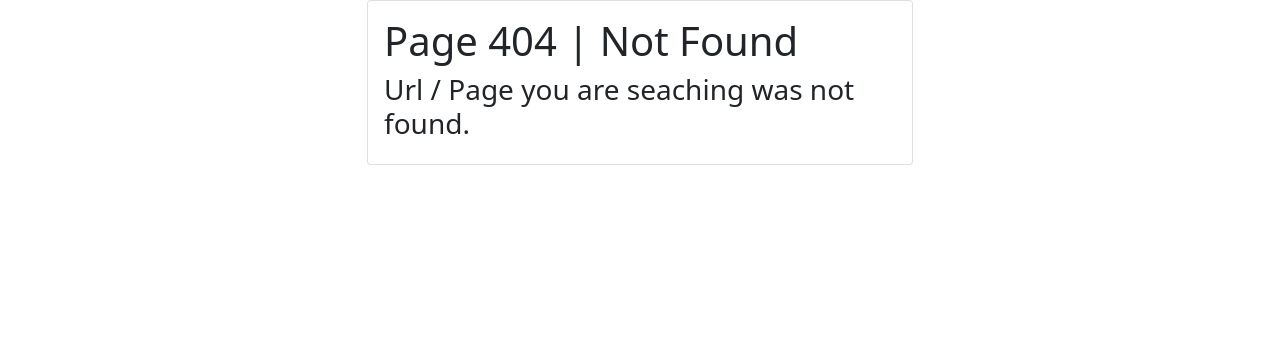
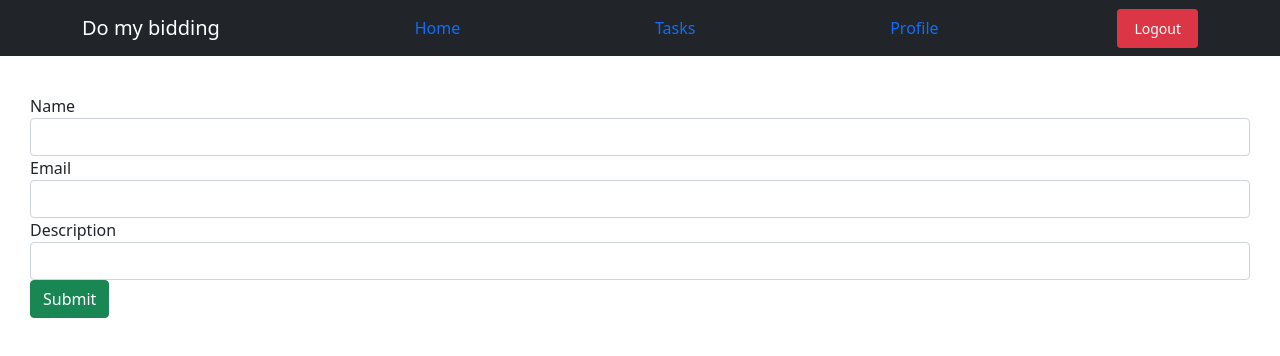
Before and after one commit to perusicani/RWA_front, a React (Create React App) app: page /profile/update in a window 1280 px wide. Before the commit this address had no page. Shown: the top 356 px of the page. Built offline with nearby package versions, Linux system fonts and the light colour scheme; no server answers; sample sign-in values are in the browser's storage.

Commit message:
- Profile update page

```diff
--- a/src/App.js
+++ b/src/App.js
@@ -21,6 +21,7 @@ import PrivateRoute from './PrivateRoute';
 import Tasks from './components/frontend/Tasks';
 import TaskUpdate from './components/task_components/task_actions/TaskUpdate';
 import Profile from './components/frontend/Profile';
+import ProfileUpdate from './components/frontend/profile_component/ProfileUpdate';
 
 
 axios.defaults.baseURL = "http://localhost:8000";
@@ -63,6 +64,7 @@ function App() {
               <Route path='/tasks/create' name='TaskCreate' element={<TaskCreate />}></Route>
               <Route path='/tasks/update' name='TaskUpdate' element={<TaskUpdate />} ></Route>
               <Route path='/profile' name='Profile' element={<Profile />} ></Route>
+              <Route path='/profile/update' name='ProfileUpdate' element={<ProfileUpdate />} ></Route>
             </Route>
           </Route>
 
--- a/src/components/frontend/Profile.js
+++ b/src/components/frontend/Profile.js
@@ -6,6 +6,8 @@ import Breadcrumb from 'react-bootstrap/Breadcrumb';
 import Card from 'react-bootstrap/Card';
 import ListGroup from 'react-bootstrap/ListGroup';
 import Loader from 'react-spinners/BeatLoader';
+
+import { Link } from 'react-router-dom';
 
 function Profile() {
 
@@ -17,28 +19,31 @@ function Profile() {
     const [id, setId] = useState('');
     const [user, setUser] = useState();
 
+    const [error, setError] = useState(false);
+
     useEffect(() => {
         const queryParams = new URLSearchParams(window.location.search);
         const id = queryParams.get('id');
         // this.setState({ id: id });
         setId({ id: id });
 
-        axios.get('/api/users/' + id,
-            // {
-            //     onDownloadProgress: (progressEvent) => {
-            //         let percentCompleted = Math.floor(progressEvent.loaded / progressEvent.total * 100);
-            //         console.log('completed: ', percentCompleted)
-            //     }
-            // }
-        )
+        axios.get('/api/users/' + id)
             .then((response) => {
                 console.log(response);
                 setUser({ user: response.data.user });
             })
             .catch((error) => {
                 console.log(error);
+                setError({ error: true });
             });
     }, []);
+
+
+    if (error.error) {
+        return (
+            <h1>Error</h1>
+        );
+    }
 
     return (
         <>
@@ -63,6 +68,7 @@ function Profile() {
                     </div>
                 </ListGroup>
             </Card>
+            <Link className='btn btn-info' to={'/profile/update?id=' + localStorage.getItem('user_id')} >Edit profile</Link>
         </>
     );
 
--- /dev/null
+++ b/src/components/frontend/profile_component/ProfileUpdate.js
@@ -0,0 +1,132 @@
+import React, { useEffect, useState } from 'react';
+
+import axios from 'axios';
+
+import { ToastContainer, toast } from 'react-toastify';
+import 'react-toastify/dist/ReactToastify.css';
+
+import { useNavigate } from 'react-router-dom';
+
+function ProfileUpdate() {
+
+    const [id, setId] = useState('');
+    const [user, setUser] = useState('');
+    const [name, setName] = useState('');
+    const [email, setEmail] = useState('');
+    const [description, setDescription] = useState('');
+
+    const navigate = useNavigate();
+
+    const handleInputName = (event) => {
+        setName({ [event.target.name]: event.target.value });
+    }
+    const handleInputEmail = (event) => {
+        setEmail({ [event.target.name]: event.target.value });
+    }
+    const handleInputDescription = (event) => {
+        setDescription({ [event.target.name]: event.target.value });
+    }
+
+    useEffect(() => {
+        const queryParams = new URLSearchParams(window.location.search);
+        const id = queryParams.get('id');
+        setId({ id: id });
+
+        axios.get('/api/users/' + id)
+            .then((response) => {
+                console.log(response);
+                setUser({ user: response.data.user });
+                setName({ name: response.data.user.name });
+                setEmail({ email: response.data.user.email });
+                setDescription({ description: response.data.user.description });
+            })
+            .catch((error) => {
+                console.log(error);
+            });
+    }, []);
+
+    const updateUser = (event) => {
+        event.preventDefault();
+
+        var user = {
+            id: id.id,
+            name: name.name,
+            email: email.email,
+            description: description.description,
+        };
+
+        axios.post('/api/users', { user: user })
+            .then(
+                response => {
+                    if (response.status === 200) {
+                        console.log('User update success: ' + JSON.stringify(response.data));
+                        toast.success(response.data.message);
+
+                        setTimeout(() => {
+                            navigate(-1);
+                        }, 2500);
+                    }
+                    setName({ name: response.data.user.name });
+                    setEmail({ email: response.data.user.email });
+                    setDescription({ description: response.data.user.description });
+
+                    if (response.status === 422) {
+                        console.log(response);
+                        toast.error(response);
+                    }
+                })
+            .catch(error => {
+                console.log(error);
+                toast.error(error);
+            });
+    }
+
+    return <>
+        <div>
+            <ToastContainer />
+            <h1>{id.id}</h1>
+            <div className="form-group">
+                <label htmlFor="name">Name</label>
+                <input
+                    type="text"
+                    className="form-control"
+                    id="name"
+                    required
+                    value={name.name ?? ''}
+                    onChange={handleInputName}
+                    name="name"
+                />
+            </div>
+            <div className="form-group">
+                <label htmlFor="email">Email</label>
+                <input
+                    type="text"
+                    className="form-control"
+                    id="email"
+                    required
+                    value={email.email ?? ''}
+                    onChange={handleInputEmail}
+                    name="email"
+                />
+            </div>
+            <div className="form-group">
+                <label htmlFor="description">Description</label>
+                <input
+                    type="text"
+                    className="form-control"
+                    id="description"
+                    required
+                    value={description.description ?? ''}
+                    onChange={handleInputDescription}
+                    name="description"
+                />
+            </div>
+            <button onClick={updateUser} className="btn btn-success">
+                Submit
+            </button>
+        </div>
+    </>
+    // }
+}
+
+export default ProfileUpdate;
--- a/src/components/frontend/user_component/UserActions.js
+++ b/src/components/frontend/user_component/UserActions.js
@@ -1,56 +1,75 @@
-import React, { Component } from 'react';
+import React, { useState, useEffect } from 'react';
+
+import axios from 'axios';
+
+import { ToastContainer, toast } from 'react-toastify';
+import 'react-toastify/dist/ReactToastify.css';
 
 import Button from 'react-bootstrap/Button';
+import Modal from 'react-bootstrap/Modal';
 
-class UserActions extends Component {
+import { Link } from 'react-router-dom';
 
-    constructor(props) {
-        super(props);
+function UserActions(props) {
 
-        // this.state = {
-        //     currentNoteTitle: null,
-        //     currentNoteDescription: null,
-        //     currentNoteTag: null,
-        // }
+    const [showDelete, setShowDelete] = useState(false);
+
+    const handleCloseDelete = () => setShowDelete(false);
+    const handleShowDelete = () => setShowDelete(true);
+
+    const deleteUser = () => {
+        axios.delete('/api/users/' + props.userId)
+            .then((response) => {
+                console.log(response);
+                toast.success(response.data);
+            })
+            .catch((error) => {
+                console.log(error);
+                toast.error(error);
+            });
+        setShowDelete(false);
     }
 
-    //getting individual note data
-    // getNoteDetails = (id) => {
-    //     axios.post('/get/note/details', {
-    //         taskId: id,
-    //     }).then((response) => {
-    //         // console.log(response.data);
-    //         this.setState({
-    //             currentNoteTitle: response.data.note_title,
-    //             currentNoteDescription: response.data.note_description,
-    //             currentNoteTag: response.data.note_tag,
-    //         });
-    //     });
-    // }
+    return (
+        <div className="btn-group" role="group">
+            <ToastContainer />
 
-    // {/* <button type="button" className="btn btn-primary" data-bs-toggle="modal" data-bs-target={"#viewModal" + this.props.taskId}
-    // // onClick={() => { this.getNoteDetails(this.props.taskId) }}
-    // >
-    //     View
-    // </button> */}
+            <Link to={'/profile?id=' + props.userId} className="btn btn-primary" >view</Link>
 
-    //rendering component
-    render() {
-        return (
-            <div className="btn-group" role="group">
-                <Button type="button" className="btn btn-primary" data-bs-toggle="modal" data-bs-target={"#viewModal" + this.props.userId}>View</Button>
-                {/* the modal is hidden until called */}
-                {/* pass through the note id and data */}
-                {/* <ViewModal modalId={this.props.userId} noteDetails={this.state} /> */}
+            <Link to={'/profile/update?id=' + props.userId} className="btn btn-info" >Update</Link>
 
-                <Button type="button" className="btn btn-info" data-bs-toggle="modal" data-bs-target={"#updateModal" + this.props.userId}>Update</Button>
-                {/* <UpdateModal modalId={this.props.userId} noteDetails={this.state} /> */}
+            <Button type="button" className="btn btn-danger" onClick={handleShowDelete} >Delete</Button>
 
-                <Button type="button" className="btn btn-danger" data-bs-toggle="modal" data-bs-target={"#deleteModal" + this.props.userId}>Delete</Button>
-                {/* <DeleteModal modalId={this.props.userId} /> */}
-            </div>
-        );
-    }
+            <Modal show={showDelete} onHide={handleCloseDelete}>
+                <Modal.Header closeButton>
+                    <Modal.Title>Delete User?</Modal.Title>
+                </Modal.Header>
+                <Modal.Body>Are you sure you wish to delete this User?</Modal.Body>
+                <Modal.Body>This action is irreversable, so think this through!</Modal.Body>
+                <Modal.Footer>
+                    <Button variant="secondary" onClick={handleCloseDelete}>
+                        No
+                    </Button>
+                    <Button variant="danger" onClick={deleteUser}>
+                        Delete
+                    </Button>
+                </Modal.Footer>
+            </Modal>
+        </div>
+        // <div className="btn-group" role="group">
+        //     <Button type="button" className="btn btn-primary" data-bs-toggle="modal" data-bs-target={"#viewModal" + props.userId}>View</Button>
+        //     {/* the modal is hidden until called */}
+        //     {/* pass through the note id and data */}
+        //     {/* <ViewModal modalId={props.userId} noteDetails={state} /> */}
+
+        //     <Button type="button" className="btn btn-info" data-bs-toggle="modal" data-bs-target={"#updateModal" + props.userId}>Update</Button>
+        //     {/* <UpdateModal modalId={props.userId} noteDetails={state} /> */}
+
+        //     <Button type="button" className="btn btn-danger" data-bs-toggle="modal" data-bs-target={"#deleteModal" + props.userId}>Delete</Button>
+        //     {/* <DeleteModal modalId={props.userId} /> */}
+        // </div>
+    );
+
 }
 
 export default UserActions;
--- a/src/components/frontend/user_component/UserCard.js
+++ b/src/components/frontend/user_component/UserCard.js
@@ -19,7 +19,7 @@ class UserCard extends Component {
                     <Card.Title>{this.props.user.name}</Card.Title>
                     <Card.Text>{this.props.user.description}</Card.Text>
 
-                    <UserActions taskId={this.props.user.id} />
+                    <UserActions userId={this.props.user.id} />
 
                 </Card.Body>
             </Card>
--- a/src/components/task_components/TaskActions.js
+++ b/src/components/task_components/TaskActions.js
@@ -53,7 +53,6 @@ function TaskActions(props) {
             </Modal>
         </div>
     );
-    // }
 }
 
 export default TaskActions;
```
